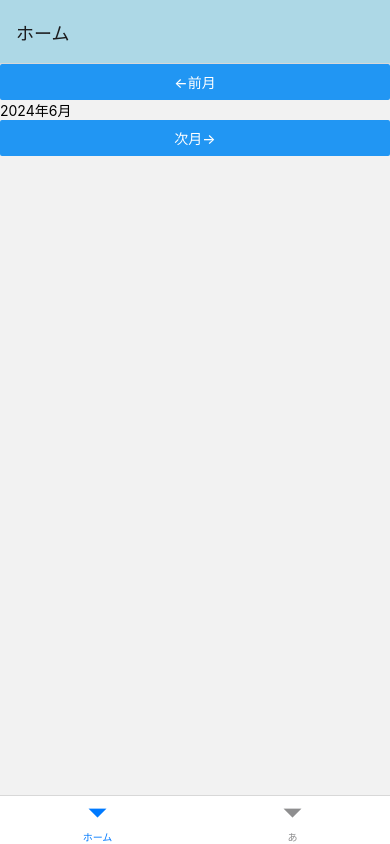
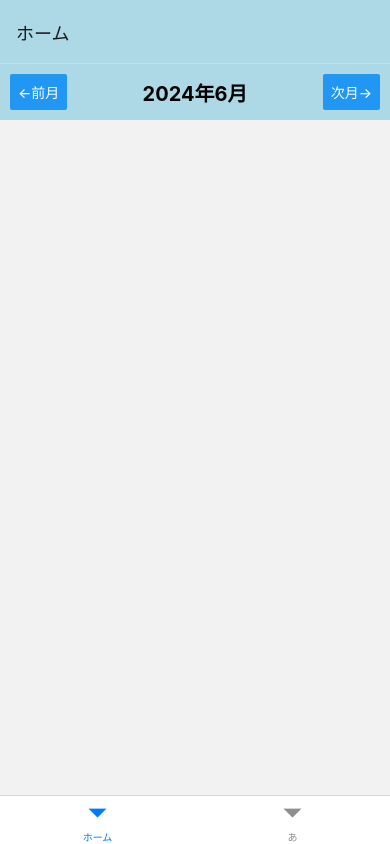
Before and after one commit to AmorSachimai/setsuyaku-app, a React Native app: screen / in a window 390 px wide. Built offline with nearby package versions, Linux system fonts and the light colour scheme.

Commit message:
デザイン変更

```diff
--- a/components/Header.js
+++ b/components/Header.js
@@ -3,18 +3,15 @@ import { View, Button, Text, StyleSheet } from "react-native";
 
 
 export const Header = ({ date, setPrevMonth, setNextMonth }) => {
-
-
-
   const today = date;
   const year = today.getFullYear();
   const month = today.getMonth() + 1;
 
   return (
-    <View>
-      <View>
+    <View style={styles.container}>
+      <View style={styles.header}>
         <Button onPress={() => setPrevMonth()} title="←前月"></Button>
-        <Text>
+        <Text style={styles.title}>
           {year}年{month}月
         </Text>
         <Button onPress={() => setNextMonth()} title="次月→"></Button>
@@ -24,3 +21,21 @@ export const Header = ({ date, setPrevMonth, setNextMonth }) => {
 
 
 };
+    const styles = StyleSheet.create({
+      container: {
+        backgroundColor: "lightblue",
+        padding: 10,
+      },
+      header: {
+        flexDirection: "row",
+        justifyContent: "space-between",
+        alignItems: "center",
+      },
+      title: {
+        fontSize: 20,
+        fontWeight: "bold",
+      },
+    });
+
+
+    export default Header;
--- a/components/Home.js
+++ b/components/Home.js
@@ -155,7 +155,7 @@ function Home() {
         />
         {/* <Balance
         saveTotal={saveTotal}
-        />  */}
+        />   */}
       </View>
     </View>
   );
--- a/firebase/Firebase.js
+++ b/firebase/Firebase.js
@@ -25,4 +25,4 @@ const app = initializeApp(firebaseConfig);
 const auth = getAuth(app);
 const db = getFirestore(app);
 
-export { auth, db };
+export { db };
```
